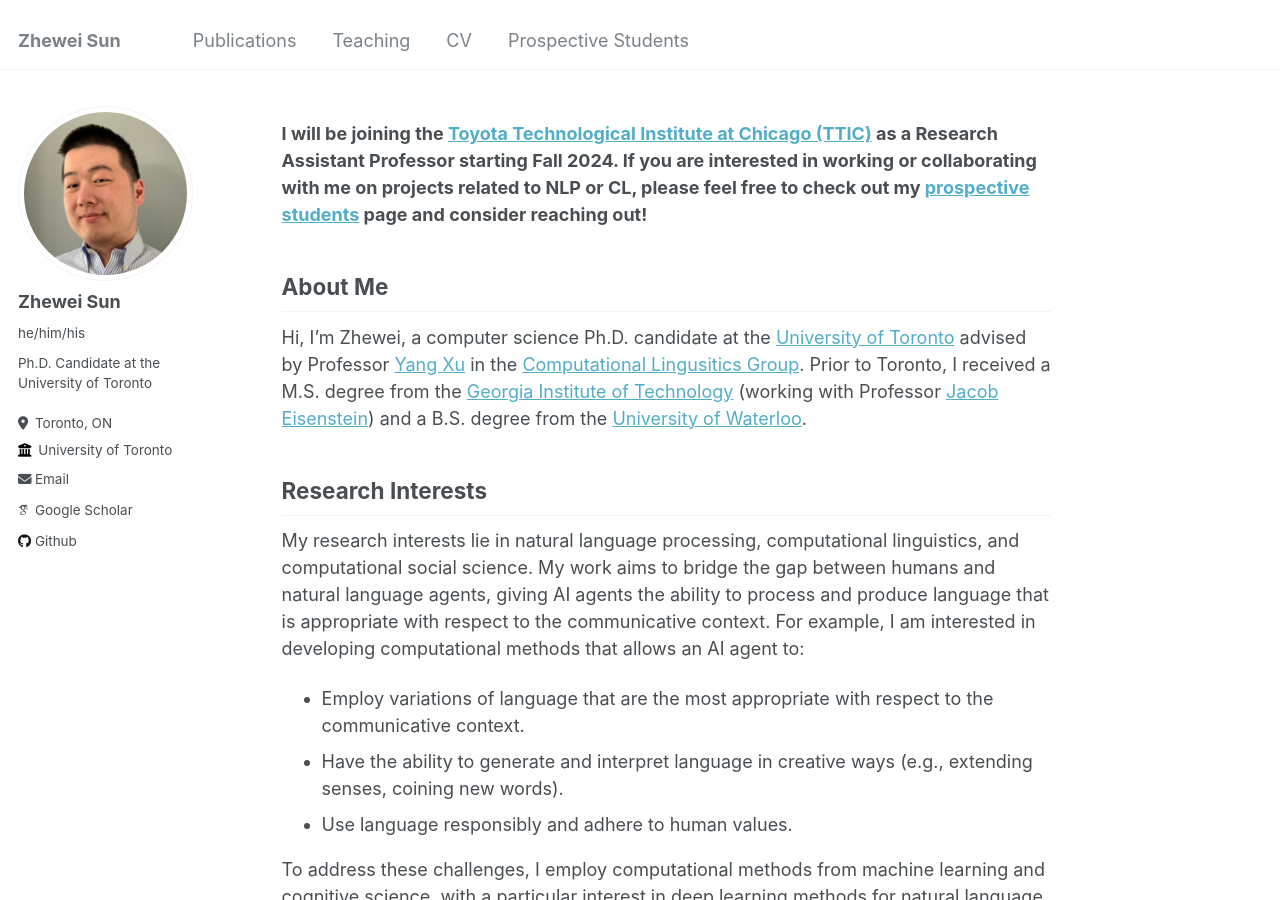
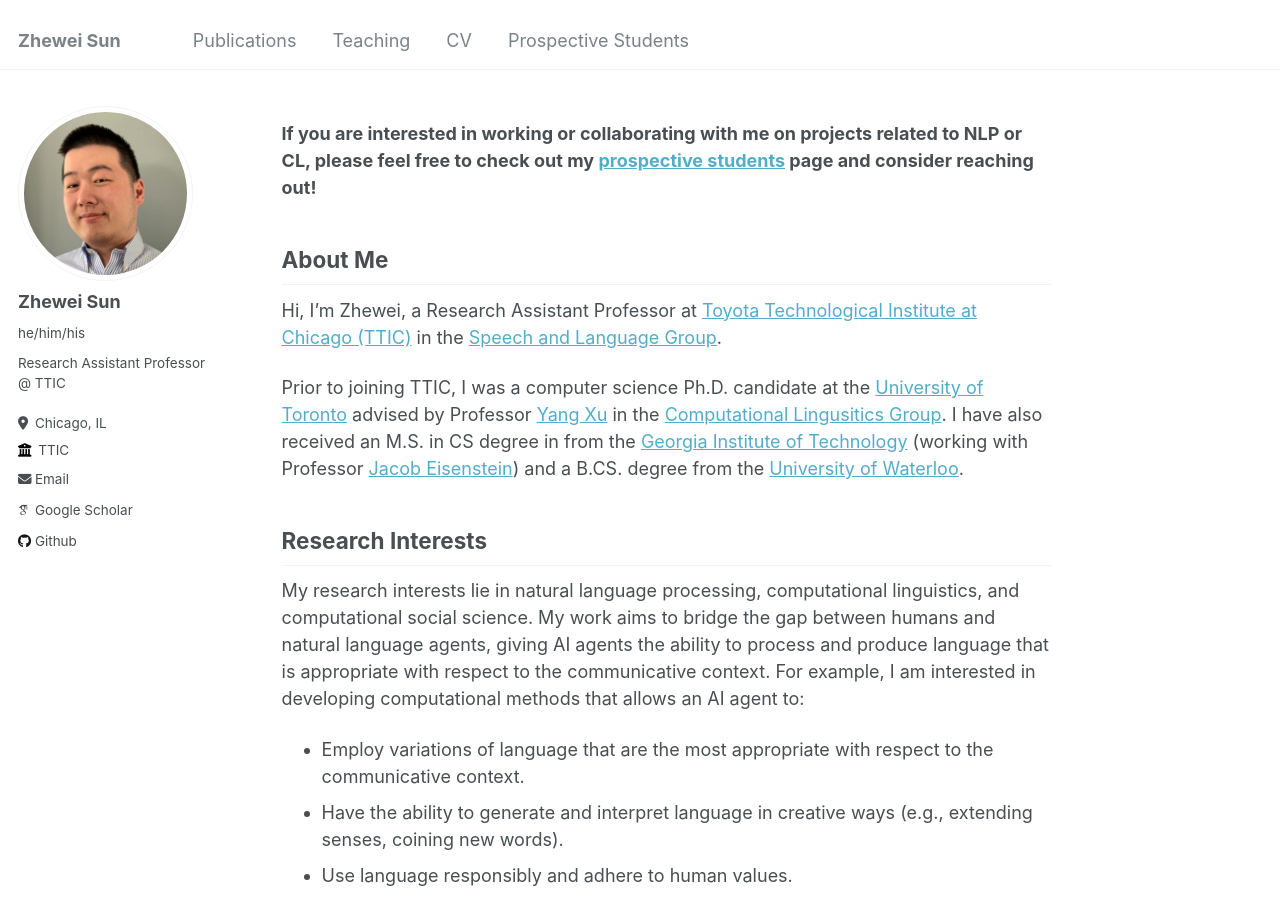
Before and after one commit to zhewei-sun/zhewei-sun.github.io, a Jekyll site: the page built from _pages/about.md, in a window 1280 px wide and 900 px high. Built offline with Jekyll 4.4.1, drawn with Linux system fonts in a browser that asks for light colours; some web fonts are replaced.

Commit message:
TTIC begin

```diff
--- a/_config.yml
+++ b/_config.yml
@@ -24,11 +24,11 @@ author:
   avatar           : "portrait-2024.jpg"
   name             : "Zhewei Sun"
   pronouns         : "he/him/his" # example: "she/her"
-  bio              : "Ph.D. Candidate at the University of Toronto"
-  location         : "Toronto, ON"
-  employer         : "University of Toronto"
+  bio              : "Research Assistant Professor @ TTIC"
+  location         : "Chicago, IL"
+  employer         : "TTIC"
   url              : # URL
-  email            : "zheweisun [at] cs.toronto.edu"
+  email            : "zsun [at] ttic [dot] edu"
 
   # Academic websites
   arxiv            : # URL - Update with the correct link to your profile
--- a/_pages/about.md
+++ b/_pages/about.md
@@ -7,11 +7,13 @@ redirect_from:
   - /about.html
 ---
 
-**I will be joining the [Toyota Technological Institute at Chicago (TTIC)](http://ttic.edu/) as a Research Assistant Professor starting Fall 2024. If you are interested in working or collaborating with me on projects related to NLP or CL, please feel free to check out my [prospective students]({{site.url}}/prospective/) page and consider reaching out!**
+**If you are interested in working or collaborating with me on projects related to NLP or CL, please feel free to check out my [prospective students]({{site.url}}/prospective/) page and consider reaching out!**
 
 ## About Me
 
-Hi, I’m Zhewei, a computer science Ph.D. candidate at the  [University of Toronto](https://www.utoronto.ca/) advised by Professor [Yang Xu](http://www.cs.toronto.edu/~yangxu/)  in the  [Computational Lingusitics Group](http://www.cs.toronto.edu/compling/index.html). Prior to Toronto, I received a M.S. degree from the [Georgia Institute of Technology](https://gatech.edu/)  (working with Professor [Jacob Eisenstein](https://jacobeisenstein.github.io)) and a B.S. degree from the [University of Waterloo](https://uwaterloo.ca).
+Hi, I'm Zhewei, a Research Assistant Professor at [Toyota Technological Institute at Chicago (TTIC)](http://ttic.edu/) in the [Speech and Language Group](https://home.ttic.edu/~klivescu/SLATTIC/index.htm).
+
+Prior to joining TTIC, I was a computer science Ph.D. candidate at the [University of Toronto](https://www.utoronto.ca/) advised by Professor [Yang Xu](http://www.cs.toronto.edu/~yangxu/)  in the [Computational Lingusitics Group](http://www.cs.toronto.edu/compling/index.html). I have also received an M.S. in CS degree in from the [Georgia Institute of Technology](https://gatech.edu/) (working with Professor [Jacob Eisenstein](https://jacobeisenstein.github.io)) and a B.CS. degree from the [University of Waterloo](https://uwaterloo.ca).
 
 ## Research Interests
 
```
